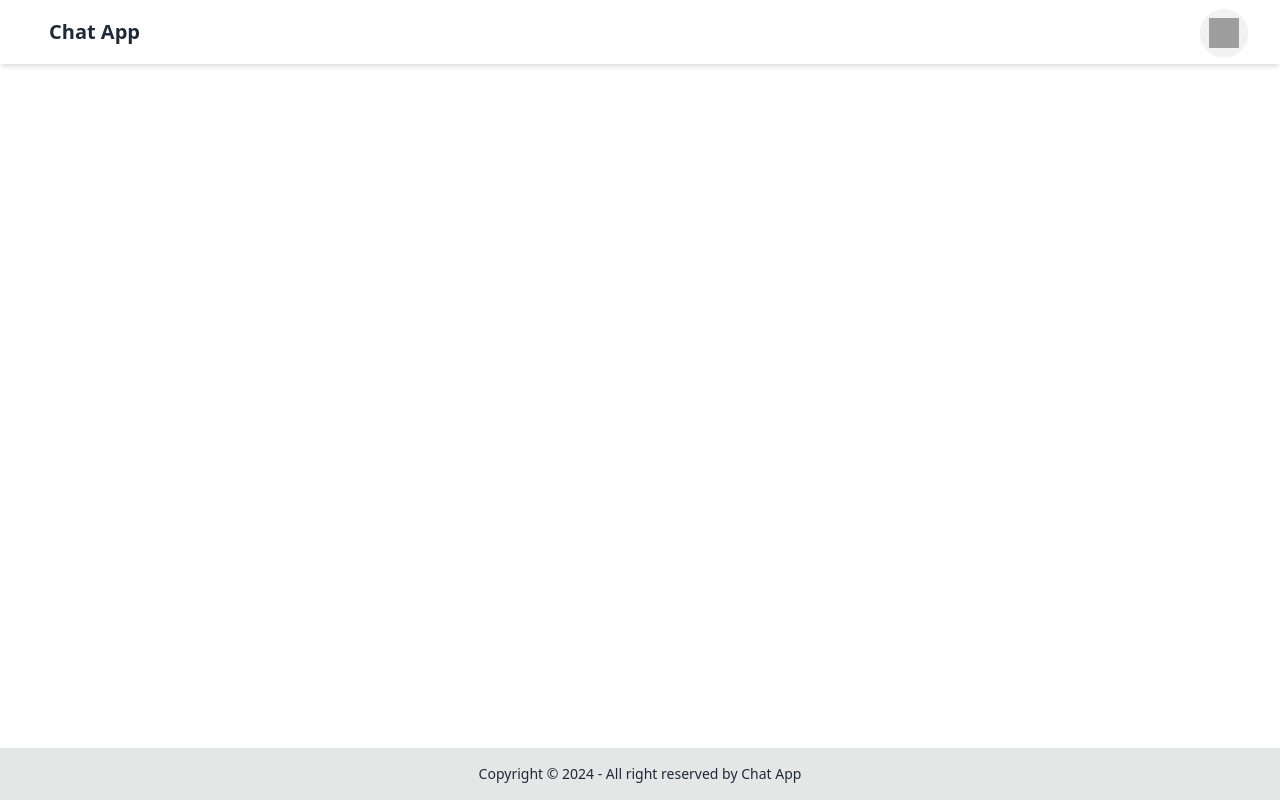
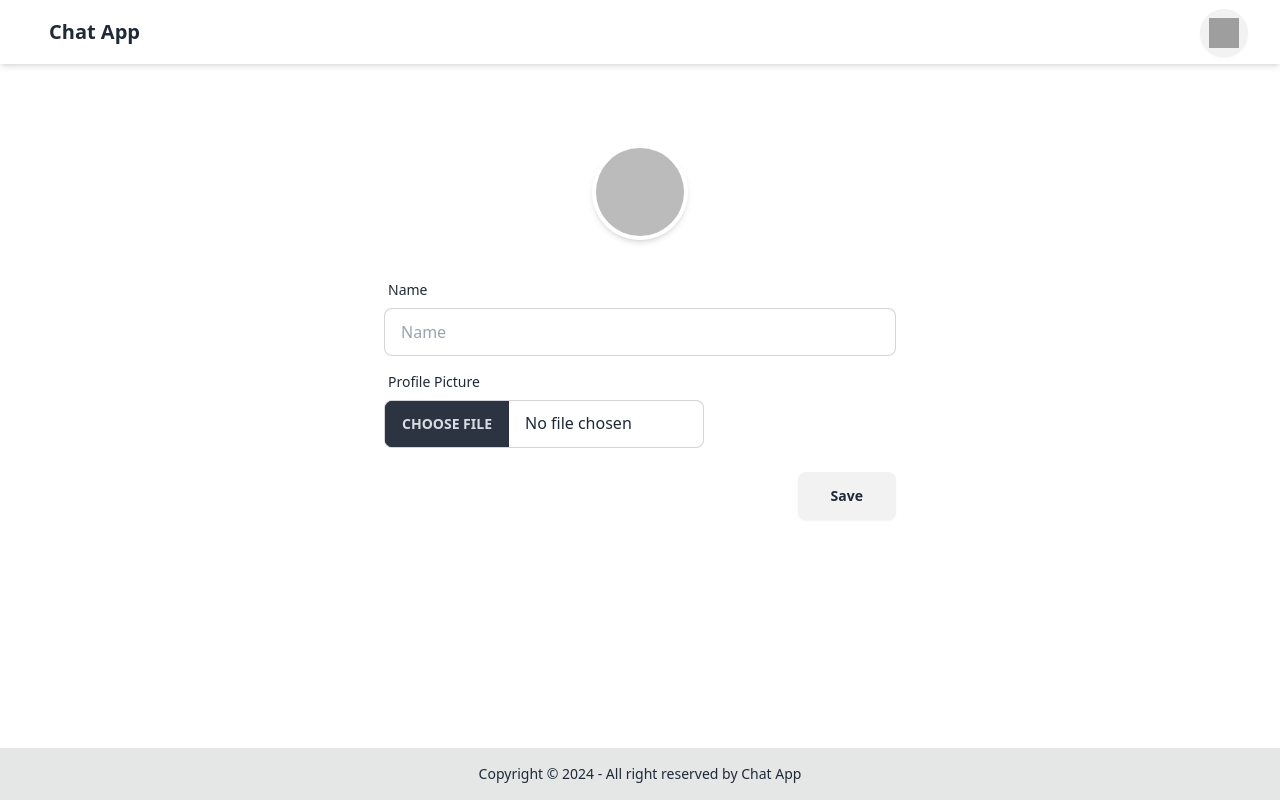
Before and after one commit to helloukey/vv-firebase-chat, a React (Create React App) app: page /profile in a window 1280 px wide. Built offline with nearby package versions, Linux system fonts and the light colour scheme; no server answers; sample sign-in values are in the browser's storage; grey boxes are pictures that could not be loaded.

Commit message:
added profile update

```diff
--- a/src/App.tsx
+++ b/src/App.tsx
@@ -6,6 +6,7 @@ import { useAuthState } from "react-firebase-hooks/auth";
 import { auth } from "./firebase/config";
 import { Error } from "./components/Error";
 import { Chats } from "./components/Chats";
+import { Profile } from "./components/Profile";
 
 function App() {
   const [user, loading, error] = useAuthState(auth);
@@ -46,6 +47,10 @@ function App() {
               path="/chats"
               element={user ? <Chats /> : <Navigate to="/" />}
             />
+            <Route
+              path="/profile"
+              element={user ? <Profile /> : <Navigate to="/" />}
+            />
           </Routes>
         </div>
         <Footer />
--- /dev/null
+++ b/src/components/Profile.tsx
@@ -0,0 +1,144 @@
+import { useAuthState, useUpdateProfile } from "react-firebase-hooks/auth";
+import { useUploadFile } from "react-firebase-hooks/storage";
+import { auth, storage } from "../firebase/config";
+import profile from "../assets/profile.svg";
+import { useState } from "react";
+import { Error } from "./Error";
+import { ref, getDownloadURL } from "firebase/storage";
+import { redirect } from "react-router-dom";
+
+type Props = {};
+type User = {
+  displayName?: string;
+  photoURL?: string;
+};
+
+const Profile = (props: Props) => {
+  const [user] = useAuthState(auth);
+  const [name, setName] = useState<string>(user?.displayName || "");
+  const [image, setImage] = useState<File | null | undefined>(null);
+  const [inputError, setInputError] = useState<string>("");
+  const [uploadFile, uploading, , error] = useUploadFile();
+  const [updateProfile, updating, updateProfileError] = useUpdateProfile(auth);
+
+  // Handle Save
+  const handleSave = async () => {
+    // Reset Error
+    setInputError("");
+
+    // Return if both value are empty
+    if (!name && !image) {
+      return;
+    }
+
+    // No Image Selected
+    if (image && !image.type.includes("image")) {
+      setInputError("Please select an image.");
+      return;
+    }
+
+    // Image Size Limit
+    if (image && Math.round(image.size / 1024) > 100) {
+      setInputError("Image size should be less than 100Kb.");
+      return;
+    }
+
+    // Check for user
+    if (!user) {
+      setInputError(
+        "User not available. Try reloading the page or login again."
+      );
+    }
+
+    // Upload the image
+    const path = `thumbnails/${user?.uid}/${image?.name}`;
+    const storageRef = ref(storage, path);
+    let downloadURL = "";
+    if (image) {
+      await uploadFile(storageRef, image);
+      downloadURL = await getDownloadURL(storageRef);
+    }
+
+    // Update Profile
+    const obj: User = {};
+    if (name) {
+      obj["displayName"] = name;
+    }
+    if (downloadURL) {
+      obj["photoURL"] = downloadURL;
+    }
+
+    const success = await updateProfile(obj);
+    if (success) {
+      return redirect("/profile");
+    }
+  };
+
+  return (
+    <div className="w-full my-8 sm:my-20 mx-auto max-w-lg">
+      <img
+        src={user && user.photoURL ? user.photoURL : profile}
+        alt="user"
+        className="w-24 h-24 rounded-full shadow-md mx-auto p-1 object-cover"
+      />
+      <div className="card-body px-0">
+        <div className="form-control">
+          <label className="label">
+            <span className="label-text">Name</span>
+          </label>
+          <input
+            type="text"
+            placeholder="Name"
+            className="input input-bordered"
+            required
+            onChange={(e: React.ChangeEvent<HTMLInputElement>) =>
+              setName(e.target.value)
+            }
+            maxLength={20}
+            defaultValue={name}
+          />
+        </div>
+        <div className="form-control w-full max-w-xs">
+          <div className="label">
+            <span className="label-text">Profile Picture</span>
+          </div>
+          <input
+            type="file"
+            className="file-input file-input-bordered w-full max-w-xs"
+            accept=".jpg, .jpeg, .png"
+            onChange={(e: React.ChangeEvent<HTMLInputElement>) =>
+              setImage(e.target.files?.[0])
+            }
+          />
+        </div>
+        {/* Error */}
+        {inputError ? (
+          <div className="my-2">
+            <Error message={inputError} />
+          </div>
+        ) : null}
+        {error ? (
+          <div className="my-2">
+            <Error message={error.message} />
+          </div>
+        ) : null}
+        {updateProfileError ? (
+          <div className="my-2">
+            <Error message={updateProfileError.message} />
+          </div>
+        ) : null}
+
+        <div className="form-control items-end mt-4" onClick={handleSave}>
+          <button className="btn px-8" disabled={uploading || updating}>
+            {uploading || updating ? "Saving..." : "Save"}
+            {uploading || updating ? (
+              <span className="loading loading-spinner"></span>
+            ) : null}
+          </button>
+        </div>
+      </div>
+    </div>
+  );
+};
+
+export { Profile };
```
